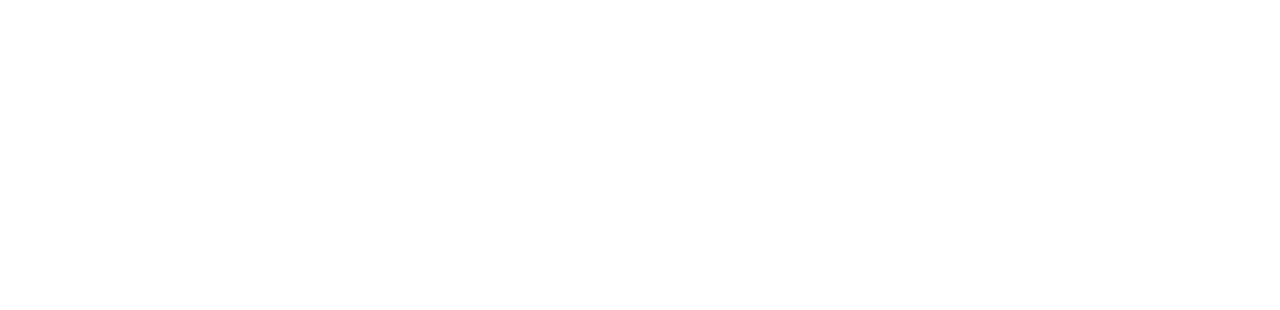
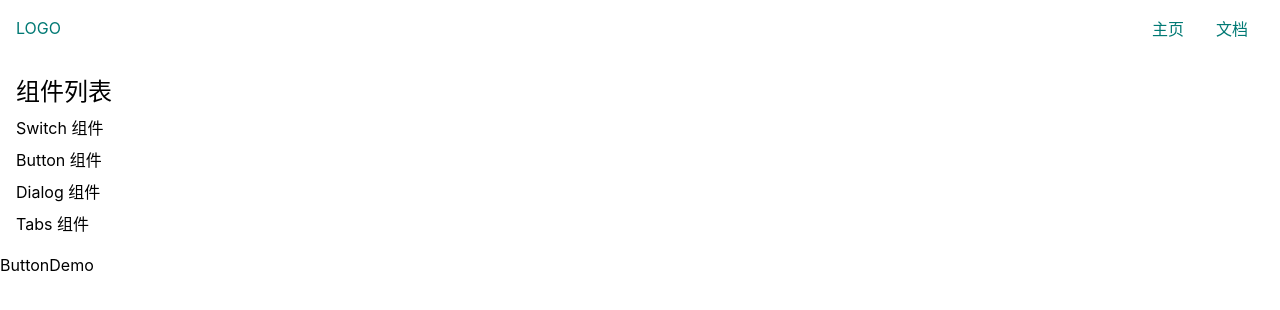
Before and after one commit to innerWang/okyri-ui-vue3, a Vue app: page /doc/button in a window 1280 px wide. Before the commit this address had no page. Shown: the top 310 px of the page. Built offline with nearby package versions, Linux system fonts and the light colour scheme.

Commit message:
feat: router config

```diff
--- a/src/App.vue
+++ b/src/App.vue
@@ -4,12 +4,19 @@
 
 <script lang="ts">
 import { provide, ref } from 'vue';
+import router from './router';
 export default {
   name: 'App',
   setup() {
     const screenWidth = document.documentElement.clientWidth;
-    const collapse = ref(screenWidth <= 500);
+    const isMobile = screenWidth <= 500;
+    const collapse = ref(isMobile);
     provide('collapse', collapse);
+    router.afterEach(() => {
+      if (isMobile) {
+        collapse.value = true;
+      }
+    });
   },
 };
 </script>
--- /dev/null
+++ b/src/components/ButtonDemo.vue
@@ -0,0 +1,3 @@
+<template>
+  <div>ButtonDemo</div>
+</template>
--- /dev/null
+++ b/src/components/DialogDemo.vue
@@ -0,0 +1,3 @@
+<template>
+  <div>DialogDemo</div>
+</template>
--- /dev/null
+++ b/src/components/SwitchDemo.vue
@@ -0,0 +1,3 @@
+<template>
+  <div>SwicthDemo</div>
+</template>
--- /dev/null
+++ b/src/components/TabsDemo.vue
@@ -0,0 +1,3 @@
+<template>
+  <div>TabsDemo</div>
+</template>
--- a/src/views/Doc.vue
+++ b/src/views/Doc.vue
@@ -19,7 +19,9 @@
           </li>
         </ol>
       </aside>
-      <main></main>
+      <main>
+        <router-view />
+      </main>
     </div>
   </div>
 </template>
```
Also changed, not shown: src/router/index.ts (+26 -1 lines).
